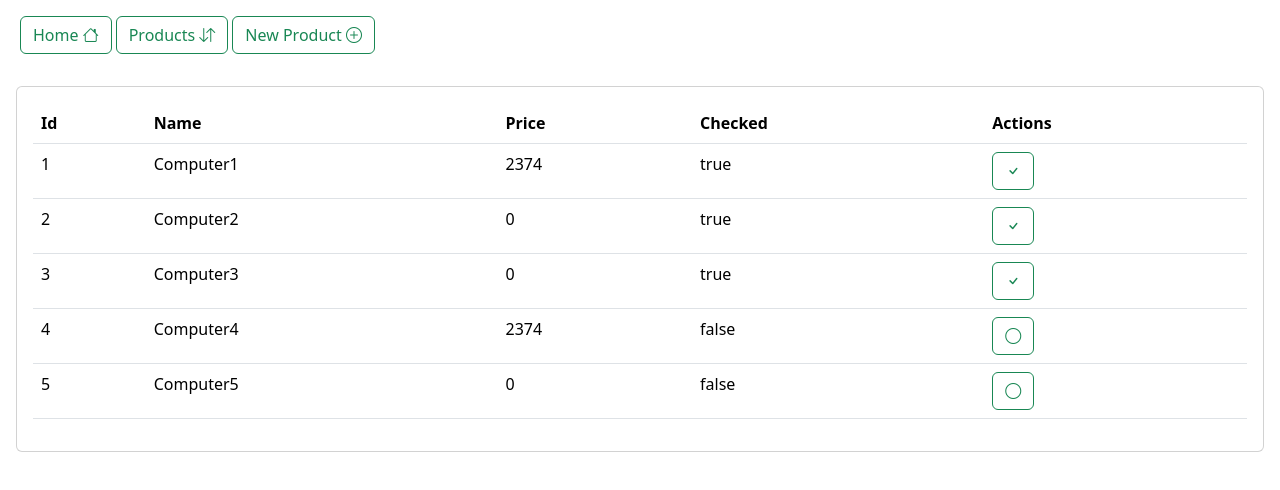
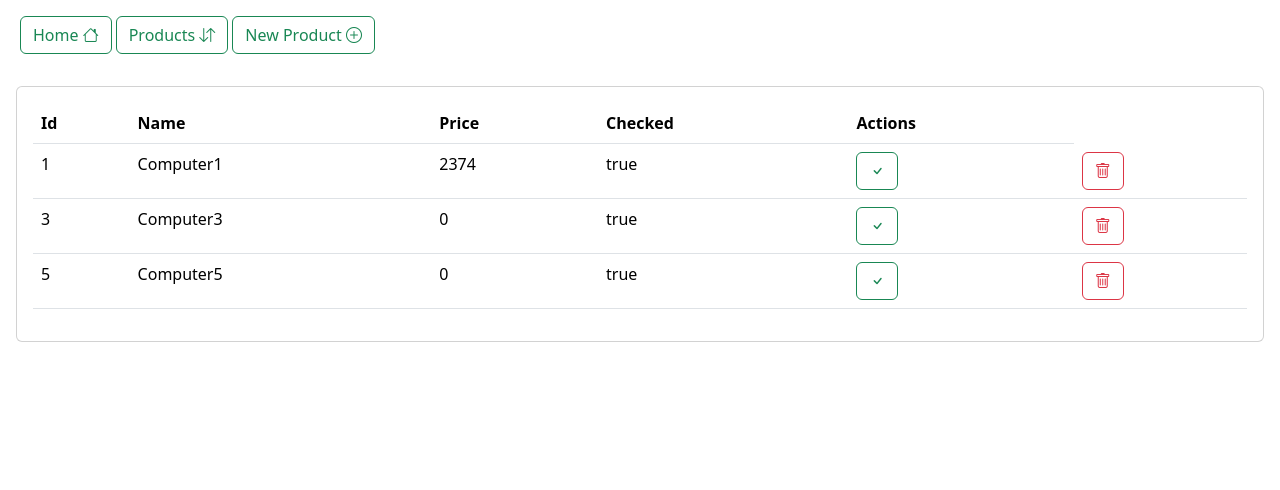
Before and after one commit to zoulou421/angular-app-basic-concept, an Angular app: page /products in a window 1280 px wide. Shown: the top 490 px of the page. Built offline with nearby package versions, Linux system fonts and the light colour scheme; data requests are answered from the project's data file.

Commit message:
added: delete method//use ASYNC pipe to subscribre

```diff
--- a/data/db.json
+++ b/data/db.json
@@ -7,28 +7,16 @@
       "checked": true
     },
     {
-      "id": "2",
-      "name": "Computer2",
-      "price": 0,
-      "checked": true
-    },
-    {
       "id": "3",
       "name": "Computer3",
       "price": 0,
       "checked": true
     },
     {
-      "id": "4",
-      "name": "Computer4",
-      "price": 2374,
-      "checked": false
-    },
-    {
       "id": "5",
       "name": "Computer5",
       "price": 0,
-      "checked": false
+      "checked": true
     }
   ]
 }
--- a/src/app/product/product.component.html
+++ b/src/app/product/product.component.html
@@ -22,6 +22,12 @@
                 <i [ngClass]="product.checked?'bi bi-check':'bi bi-circle'" ></i>
               </button>
             </td>
+
+            <td>
+              <button class="btn btn-outline-danger" (click)="handleDeleteProduct(product)">
+                <i class=" bi-trash"></i>
+              </button>
+            </td>
           </tr>
         </tbody>
       </table>
--- a/src/app/product/product.component.ts
+++ b/src/app/product/product.component.ts
@@ -77,4 +77,12 @@ export class ProductComponent implements OnInit{
      //or you can do this:
     this.products$=this.productService.getProducts()
   }
+
+  handleDeleteProduct(product: ProductModel) {
+    this.productService.deleteProduct(product).subscribe({
+      next:value => {
+        this.getProducts();
+      }
+    })
+  }
 }
--- a/src/app/services/product.service.ts
+++ b/src/app/services/product.service.ts
@@ -28,4 +28,8 @@ export class ProductService {
       {checked:!product.checked});
   }
 
+  public deleteProduct(product:ProductModel){
+    return  this.http.delete<any>(`http://localhost:8089/products/${product.id}`);
+  }
+
 }
```
